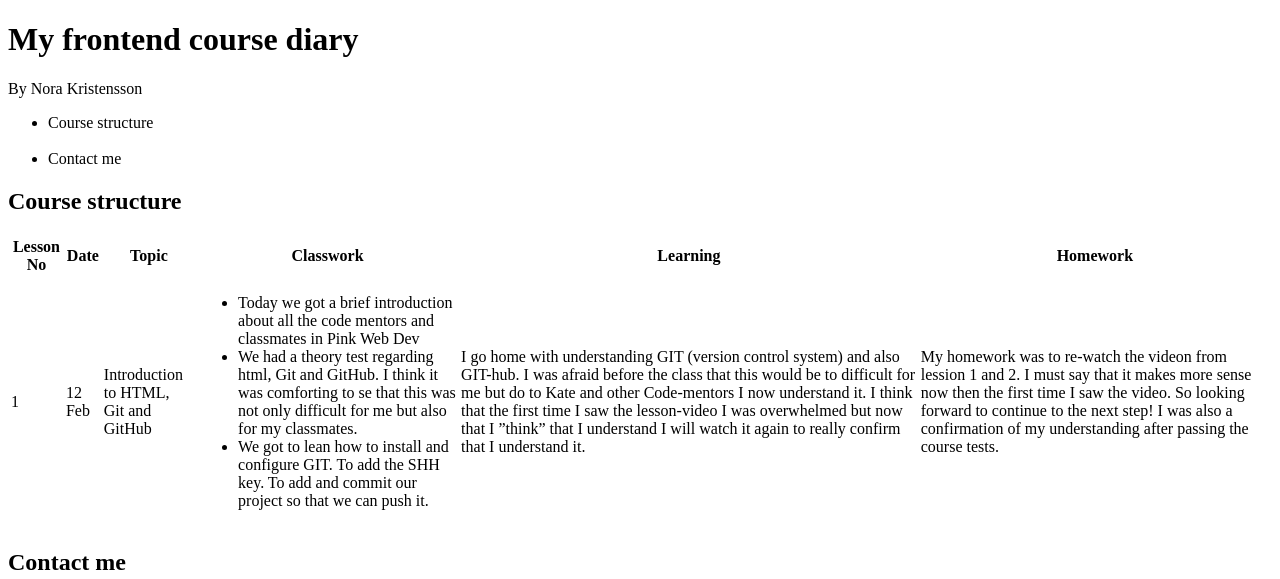
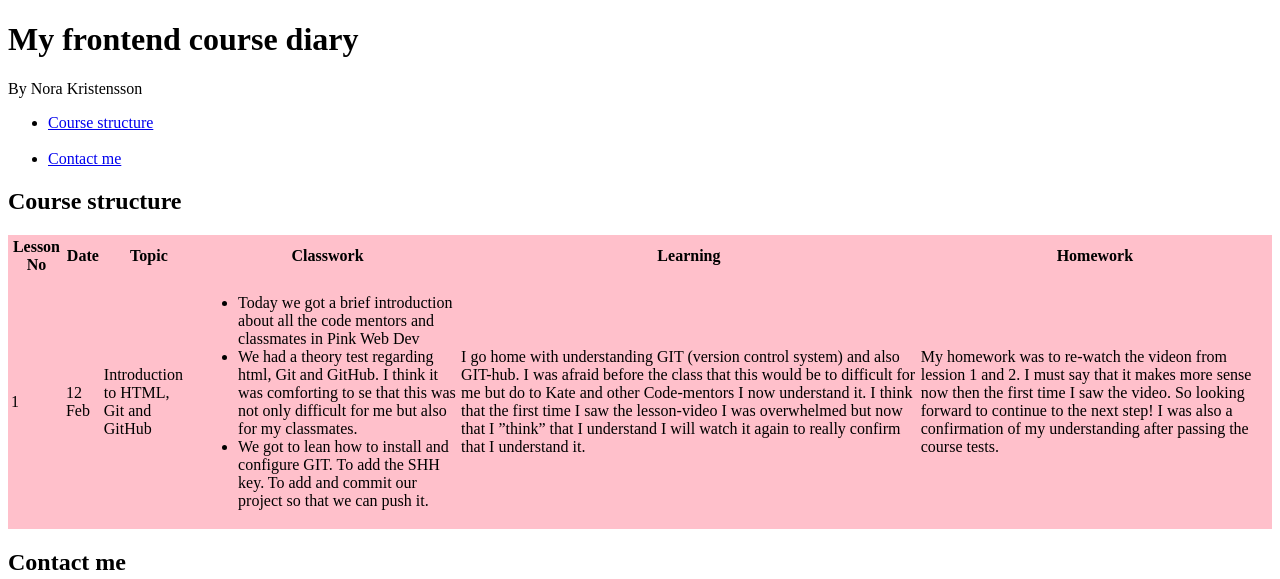
Before and after one commit to NoraKristensson/Myfrontendcoursediary, a plain HTML site: page index.html in a window 1280 px wide. Shown: the top 579 px of the page. Drawn offline with Linux system fonts and the light colour scheme.

Commit message:
linked to css

```diff
--- a/index.html
+++ b/index.html
@@ -4,19 +4,21 @@
     <meta charset="UTF-8">
     <meta name="viewport" content="width=device-width, initial-scale=1.0">
     <title>Noras frontend course diary</title>
+    <link rel="stylesheet" href="styles/style.css">
 </head>
 <body>
     <H1>My frontend course diary</H1>
     <!-- flytta till höger--><p>By Nora Kristensson</P>
     <nav>
         <ul>
-            <li>Course structure</li>
+            <li><a href="#course-block">Course structure</a> </li>
             <br>
-            <li>Contact me</li>
+            <li><a href="#contact-me-block">Contact me</a></li>
         </ul>
         </nav>
+    <section id="course-block">
         <h2>Course structure</h2>
-    <table>
+        <table class="table">
             <tr>
                 <th>Lesson No</th>
                 <th>Date</th>
@@ -48,15 +50,18 @@
                     I was also a confirmation of my understanding after passing the course tests.
                 </td>
             </tr>
+
         </table>
+    </section>
+    <section id="contact-me-block">
         <h2>Contact me</h2>
         <img src="img/Nora Kristensson2.jpg" alt="My picture">
         <form>
-
             <input type="text" placeholder="Your namn"><br>
             <textarea placeholder="Your message" rows="4"></textarea><br>
             <button type="submit">Submit</button>
         </form>
+    </section>
     <footer>Have a nice dag!</footer>
 
 
--- a/styles/style.css
+++ b/styles/style.css
@@ -0,0 +1,3 @@
+.table {
+    background-color: pink;
+}
```
Lines whose indentation alone changed are shown as unchanged.
